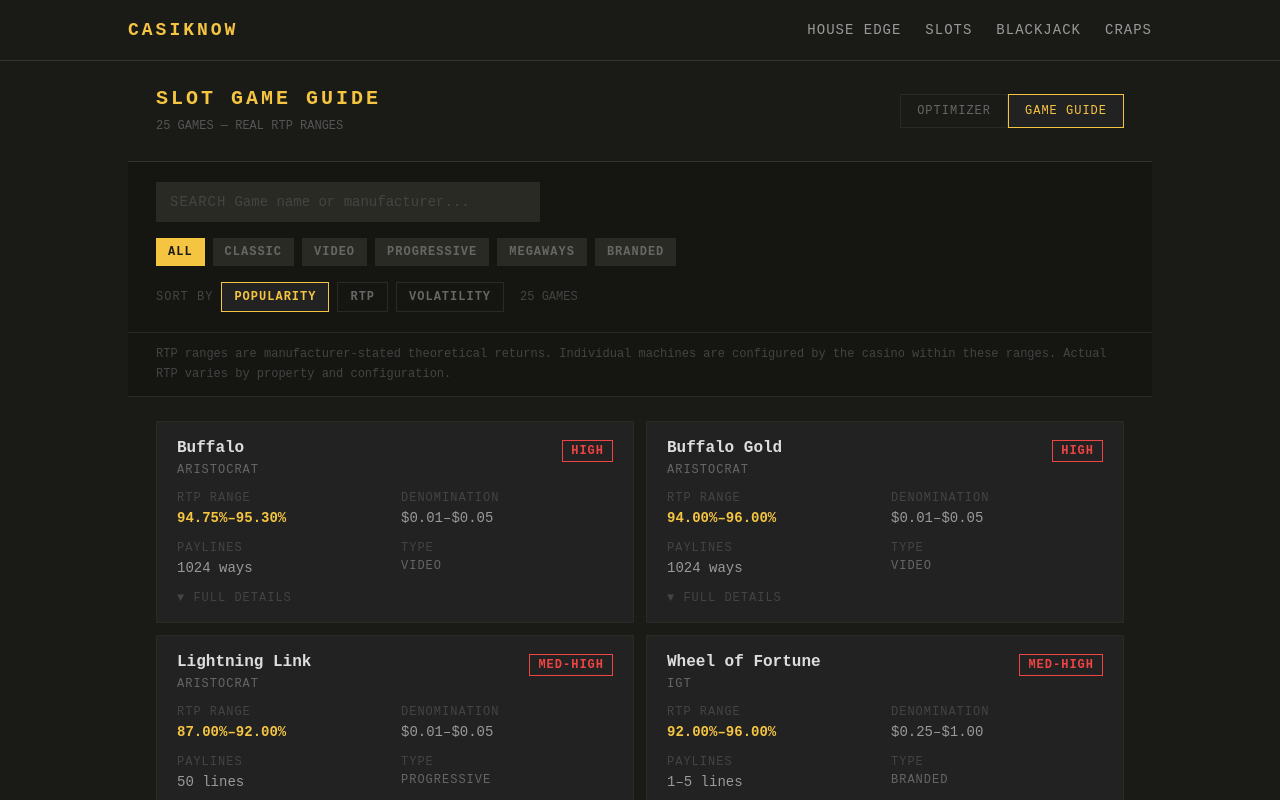
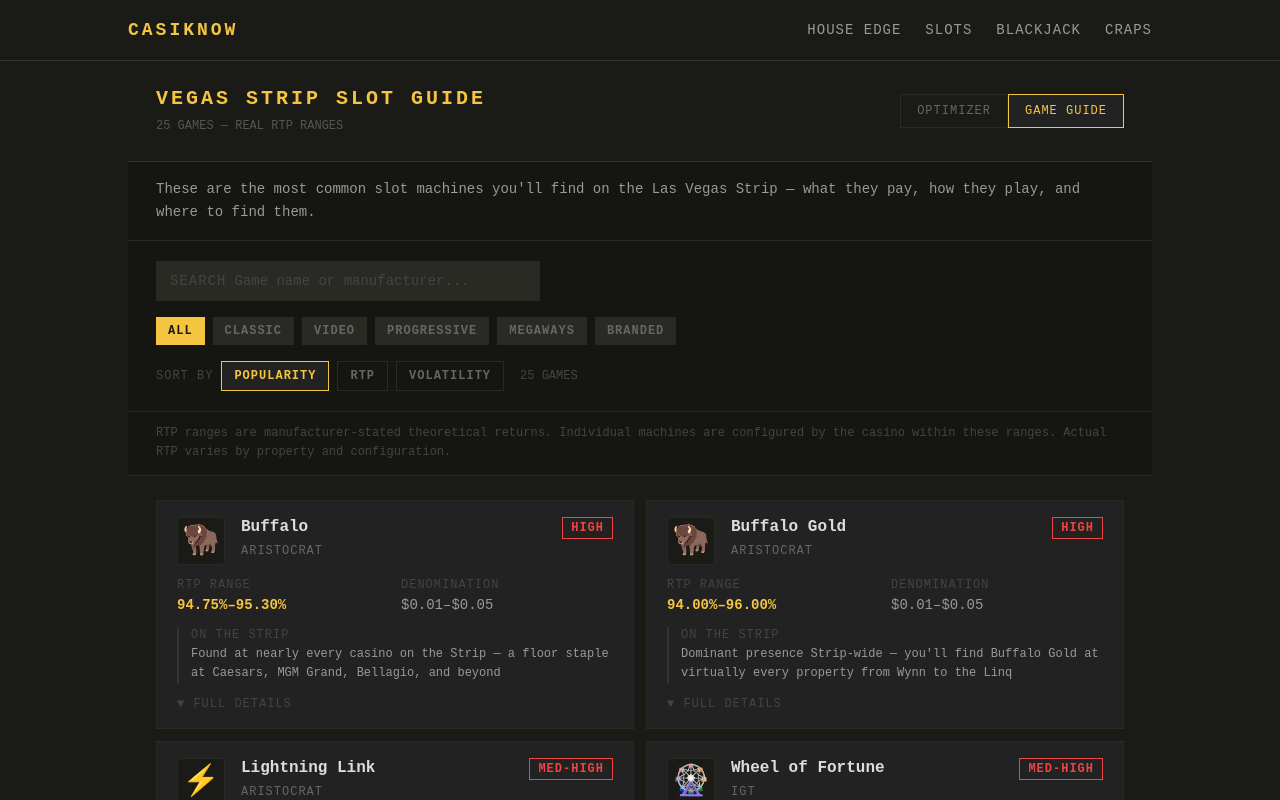
Before and after one commit to bfranklin1993/casiknow, a Next.js app: page /slots/games in a window 1280 px wide. Shown: the top 800 px of the page. Built offline with nearby package versions, Linux system fonts and the light colour scheme.

Commit message:
feat: Vegas Strip slot guide — game icons, strip presence, more prominent navigation

```diff
--- a/src/app/slots/games/page.tsx
+++ b/src/app/slots/games/page.tsx
@@ -70,7 +70,7 @@
         <div className="flex items-center justify-between gap-4 flex-wrap">
           <div>
             <h1 className="text-xl font-bold text-ck-accent tracking-[3px]">
-              SLOT GAME GUIDE
+              VEGAS STRIP SLOT GUIDE
             </h1>
             <span className="text-xs text-ck-text-dim">
               {SLOT_GAMES.length} GAMES — REAL RTP RANGES
@@ -89,6 +89,13 @@
             </div>
           </div>
         </div>
+      </div>
+
+      {/* Strip intro note */}
+      <div className="border-b border-ck-border-subtle px-7 py-4 bg-ck-bg-secondary">
+        <p className="text-sm text-ck-text-secondary leading-relaxed">
+          These are the most common slot machines you&apos;ll find on the Las Vegas Strip — what they pay, how they play, and where to find them.
+        </p>
       </div>
 
       {/* Search + Filters */}
--- a/src/app/slots/page.tsx
+++ b/src/app/slots/page.tsx
@@ -6,6 +6,7 @@
   DENOMINATION_DATA,
   DEFAULT_SPINS_PER_HOUR,
 } from "@/data/slot-math";
+import { SLOT_GAMES } from "@/data/slot-games";
 import {
   type SlotGoal,
   recommendDenomination,
@@ -33,6 +34,27 @@
 
   return (
     <div className="bg-ck-bg -mx-6 -mt-8">
+      {/* Vegas Strip Game Guide Banner */}
+      <div className="border-b border-ck-border bg-ck-bg-secondary px-7 py-7">
+        <div className="flex items-center justify-between gap-6 flex-wrap">
+          <div>
+            <div className="text-xs text-ck-text-faint tracking-[2px] mb-1">FEATURED</div>
+            <h2 className="text-2xl font-bold text-ck-text-primary tracking-[3px] mb-1">
+              VEGAS STRIP SLOT GUIDE
+            </h2>
+            <p className="text-sm text-ck-text-secondary max-w-sm">
+              Know what you&apos;re playing before you sit down — every major machine on the Strip, with real RTP ranges and where to find them.
+            </p>
+          </div>
+          <Link
+            href="/slots/games"
+            className="flex-shrink-0 px-6 py-3 bg-ck-accent text-ck-bg text-sm font-bold tracking-[2px] hover:bg-ck-text-primary transition-colors"
+          >
+            BROWSE {SLOT_GAMES.length} GAMES →
+          </Link>
+        </div>
+      </div>
+
       {/* Header */}
       <div className="border-b border-ck-border px-7 py-6">
         <div className="flex items-center justify-between gap-4 flex-wrap">
--- a/src/components/slots/GameCard.tsx
+++ b/src/components/slots/GameCard.tsx
@@ -19,37 +19,43 @@
   const volLabel = VOLATILITY_LABELS[game.volatility];
   const volColor = VOLATILITY_COLORS[game.volatility];
 
-  const categoryLabel = game.category.toUpperCase();
-
   return (
     <div
-      className={`border bg-ck-bg-tertiary transition-colors cursor-pointer ${
-        expanded ? "border-ck-accent" : "border-ck-border-subtle hover:border-ck-border"
+      className={`border bg-ck-bg-tertiary transition-all cursor-pointer group ${
+        expanded
+          ? "border-ck-accent"
+          : "border-ck-border-subtle hover:border-ck-border hover:bg-ck-bg"
       }`}
       onClick={() => setExpanded((v) => !v)}
     >
       {/* Card Header */}
       <div className="px-5 py-4">
-        <div className="flex items-start justify-between gap-3 mb-3">
+        <div className="flex items-start gap-4 mb-3">
+          {/* Icon */}
+          <div className="flex-shrink-0 w-12 h-12 flex items-center justify-center bg-ck-bg border border-ck-border-subtle text-3xl leading-none rounded-sm">
+            {game.icon}
+          </div>
+
+          {/* Name + manufacturer + volatility */}
           <div className="flex-1 min-w-0">
-            <div className="text-base font-bold text-ck-text-primary leading-tight mb-1 truncate">
-              {game.name}
+            <div className="flex items-start justify-between gap-2 mb-1">
+              <div className="text-base font-bold text-ck-text-primary leading-tight">
+                {game.name}
+              </div>
+              <div
+                className={`flex-shrink-0 border px-2 py-0.5 text-xs font-bold tracking-[1px] ${volColor}`}
+              >
+                {volLabel}
+              </div>
             </div>
             <div className="text-xs text-ck-text-muted tracking-[1px]">
               {game.manufacturer.toUpperCase()}
             </div>
           </div>
-          <div className="flex-shrink-0 text-right">
-            <div
-              className={`inline-block border px-2 py-0.5 text-xs font-bold tracking-[1px] ${volColor}`}
-            >
-              {volLabel}
-            </div>
-          </div>
         </div>
 
         {/* Key Stats Row */}
-        <div className="grid grid-cols-2 gap-3">
+        <div className="grid grid-cols-2 gap-3 mb-3">
           <div>
             <div className="text-xs text-ck-text-faint tracking-[1px] mb-0.5">
               RTP RANGE
@@ -64,25 +70,21 @@
             </div>
             <div className="text-sm text-ck-text-secondary">{game.typicalDenomination}</div>
           </div>
-          <div>
-            <div className="text-xs text-ck-text-faint tracking-[1px] mb-0.5">
-              PAYLINES
-            </div>
-            <div className="text-sm text-ck-text-secondary">{game.paylines}</div>
+        </div>
+
+        {/* Strip Presence */}
+        <div className="border-l-2 border-ck-border pl-3 mb-3">
+          <div className="text-xs text-ck-text-faint tracking-[1px] mb-0.5">
+            ON THE STRIP
           </div>
-          <div>
-            <div className="text-xs text-ck-text-faint tracking-[1px] mb-0.5">
-              TYPE
-            </div>
-            <div className="text-xs text-ck-text-muted tracking-[1px]">
-              {categoryLabel}
-            </div>
+          <div className="text-xs text-ck-text-secondary leading-relaxed">
+            {game.stripPresence}
           </div>
         </div>
 
         {/* Expand indicator */}
-        <div className="mt-3 flex items-center gap-1">
-          <div className="text-xs text-ck-text-faint tracking-[1px]">
+        <div className="flex items-center gap-1">
+          <div className="text-xs text-ck-text-faint tracking-[1px] group-hover:text-ck-text-muted transition-colors">
             {expanded ? "▲ LESS" : "▼ FULL DETAILS"}
           </div>
         </div>
@@ -129,6 +131,12 @@
           <div className="grid grid-cols-2 gap-3 pt-1">
             <div>
               <div className="text-xs text-ck-text-faint tracking-[1px] mb-0.5">
+                PAYLINES
+              </div>
+              <div className="text-xs text-ck-text-secondary">{game.paylines}</div>
+            </div>
+            <div>
+              <div className="text-xs text-ck-text-faint tracking-[1px] mb-0.5">
                 MAX BET
               </div>
               <div className="text-xs text-ck-text-secondary">{game.maxBet}</div>
@@ -139,6 +147,14 @@
               </div>
               <div className="text-xs text-ck-text-muted">{game.rtpSource}</div>
             </div>
+            <div>
+              <div className="text-xs text-ck-text-faint tracking-[1px] mb-0.5">
+                TYPE
+              </div>
+              <div className="text-xs text-ck-text-muted tracking-[1px]">
+                {game.category.toUpperCase()}
+              </div>
+            </div>
           </div>
         </div>
       )}
--- a/src/data/slot-games.ts
+++ b/src/data/slot-games.ts
@@ -13,6 +13,8 @@
   category: "classic" | "video" | "progressive" | "megaways" | "branded";
   popularity: number;
   rtpSource: string;
+  icon: string;
+  stripPresence: string;
 }
 
 // RTP ranges are manufacturer-stated theoretical ranges from PAR sheets and UK regulatory disclosures.
@@ -35,6 +37,8 @@
     category: "video",
     popularity: 10,
     rtpSource: "Manufacturer theoretical range",
+    icon: "🦬",
+    stripPresence: "Found at nearly every casino on the Strip — a floor staple at Caesars, MGM Grand, Bellagio, and beyond",
   },
   {
     id: "buffalo-gold",
@@ -52,6 +56,8 @@
     category: "video",
     popularity: 10,
     rtpSource: "Manufacturer theoretical range",
+    icon: "🦬",
+    stripPresence: "Dominant presence Strip-wide — you'll find Buffalo Gold at virtually every property from Wynn to the Linq",
   },
   {
     id: "lightning-link",
@@ -69,6 +75,8 @@
     category: "progressive",
     popularity: 9,
     rtpSource: "Manufacturer theoretical range",
+    icon: "⚡",
+    stripPresence: "Major presence at Bellagio, Aria, MGM Grand, and Caesars Palace — look for the linked bank of machines",
   },
   {
     id: "dragon-link",
@@ -86,6 +94,8 @@
     category: "progressive",
     popularity: 8,
     rtpSource: "Manufacturer theoretical range",
+    icon: "🐉",
+    stripPresence: "Strong presence at Wynn, Encore, and Palazzo — often banked alongside Lightning Link",
   },
   {
     id: "5-dragons",
@@ -103,6 +113,8 @@
     category: "video",
     popularity: 6,
     rtpSource: "Manufacturer theoretical range",
+    icon: "🐲",
+    stripPresence: "Common in mid-tier Strip properties; less frequent at top-tier resorts but reliably found at The Strat and Excalibur",
   },
   {
     id: "wheres-the-gold",
@@ -120,6 +132,8 @@
     category: "video",
     popularity: 5,
     rtpSource: "Manufacturer theoretical range",
+    icon: "⛏️",
+    stripPresence: "Less common on the Strip — more frequently found at off-Strip locals casinos like Boulder Station and Green Valley Ranch",
   },
   {
     id: "more-chilli",
@@ -137,6 +151,8 @@
     category: "video",
     popularity: 7,
     rtpSource: "Manufacturer theoretical range",
+    icon: "🌶️",
+    stripPresence: "Regular presence at mid-Strip properties; frequently seen at Paris, Bally's, and Flamingo",
   },
 
   // ---- IGT ----
@@ -156,6 +172,8 @@
     category: "classic",
     popularity: 7,
     rtpSource: "Manufacturer theoretical range",
+    icon: "💎",
+    stripPresence: "High-limit rooms and classic sections at most Strip properties — Caesars Palace and MGM Grand have dedicated classic slots areas",
   },
   {
     id: "triple-diamond",
@@ -173,6 +191,8 @@
     category: "classic",
     popularity: 7,
     rtpSource: "Manufacturer theoretical range",
+    icon: "💎💎",
+    stripPresence: "Found alongside Double Diamond in classic sections — look for dedicated banks near the entrance at Harrah's and Horseshoe",
   },
   {
     id: "wheel-of-fortune",
@@ -190,6 +210,8 @@
     category: "branded",
     popularity: 9,
     rtpSource: "Manufacturer theoretical range",
+    icon: "🎡",
+    stripPresence: "Iconic presence Strip-wide — the oversized Wheel of Fortune units are a landmark at Caesars Palace and Harrah's",
   },
   {
     id: "cleopatra",
@@ -207,6 +229,8 @@
     category: "video",
     popularity: 8,
     rtpSource: "Manufacturer theoretical range",
+    icon: "👑",
+    stripPresence: "A floor staple at Luxor (fitting the theme) and widely available at Excalibur, MGM Grand, and Mandalay Bay",
   },
   {
     id: "texas-tea",
@@ -224,6 +248,8 @@
     category: "video",
     popularity: 6,
     rtpSource: "Manufacturer theoretical range",
+    icon: "🤠",
+    stripPresence: "Less common on the Strip today — better odds of finding it at off-Strip casinos and locals spots",
   },
   {
     id: "lobstermania",
@@ -241,6 +267,8 @@
     category: "video",
     popularity: 6,
     rtpSource: "Manufacturer theoretical range",
+    icon: "🦞",
+    stripPresence: "Available Strip-wide in penny sections — especially common at Treasure Island and The Linq",
   },
   {
     id: "megabucks",
@@ -258,6 +286,8 @@
     category: "progressive",
     popularity: 7,
     rtpSource: "Manufacturer theoretical range",
+    icon: "💰",
+    stripPresence: "Progressive linked across Nevada — look for the large standalone units near the cage at Bellagio, MGM Grand, and Caesars Palace",
   },
 
   // ---- LIGHT & WONDER (SG) ----
@@ -277,6 +307,8 @@
     category: "progressive",
     popularity: 9,
     rtpSource: "Manufacturer theoretical range",
+    icon: "🏮",
+    stripPresence: "Prominent at Wynn, Encore, and Venetian — often banked with Dancing Drums in Asian-themed sections",
   },
   {
     id: "dancing-drums",
@@ -294,6 +326,8 @@
     category: "progressive",
     popularity: 8,
     rtpSource: "Manufacturer theoretical range",
+    icon: "🥁",
+    stripPresence: "Widely available Strip-wide — a fixture at Aria, Bellagio, and Cosmopolitan alongside 88 Fortunes banks",
   },
   {
     id: "fu-dai-lian-lian",
@@ -311,6 +345,8 @@
     category: "video",
     popularity: 7,
     rtpSource: "Manufacturer theoretical range",
+    icon: "🧧",
+    stripPresence: "Strong showing at Wynn and Venetian — the Panda variant is most common; look for the distinctive red cabinet",
   },
   {
     id: "quick-hit",
@@ -328,6 +364,8 @@
     category: "video",
     popularity: 8,
     rtpSource: "Manufacturer theoretical range",
+    icon: "🎯",
+    stripPresence: "Common across the Strip in penny sections — you'll find Quick Hit Platinum at most MGM and Caesars properties",
   },
   {
     id: "monopoly",
@@ -345,6 +383,8 @@
     category: "branded",
     popularity: 7,
     rtpSource: "Manufacturer theoretical range",
+    icon: "🎩",
+    stripPresence: "Available at most Strip properties — newer variants like Monopoly Mega Movers are replacing older cabinets at Caesars and Horseshoe",
   },
 
   // ---- KONAMI ----
@@ -364,6 +404,8 @@
     category: "video",
     popularity: 7,
     rtpSource: "Manufacturer theoretical range",
+    icon: "🏯",
+    stripPresence: "Reliable presence at Palazzo, Venetian, and Park MGM — often found near other Konami titles in dedicated banks",
   },
   {
     id: "chili-chili-fire",
@@ -381,6 +423,8 @@
     category: "video",
     popularity: 6,
     rtpSource: "Manufacturer theoretical range",
+    icon: "🔥",
+    stripPresence: "Growing presence at Cosmo, Aria, and Park MGM — newer Konami title replacing some older cabinet slots",
   },
   {
     id: "lotus-land",
@@ -398,6 +442,8 @@
     category: "video",
     popularity: 5,
     rtpSource: "Manufacturer theoretical range",
+    icon: "🪷",
+    stripPresence: "Less common on the Strip — more of a regional casino find; occasionally spotted at Paris and Bally's",
   },
 
   // ---- EVERI / OTHER ----
@@ -417,6 +463,8 @@
     category: "classic",
     popularity: 7,
     rtpSource: "Manufacturer theoretical range",
+    icon: "7️⃣",
+    stripPresence: "A floor staple Strip-wide — dollar and five-dollar Blazing 7s banks are fixtures at Flamingo, Harrah's, and Horseshoe",
   },
   {
     id: "lock-it-link",
@@ -434,6 +482,8 @@
     category: "progressive",
     popularity: 7,
     rtpSource: "Manufacturer theoretical range",
+    icon: "🔒",
+    stripPresence: "Solid Strip presence — found at Cosmopolitan, Park MGM, and New York-New York in linked progressive banks",
   },
   {
     id: "cash-machine",
@@ -451,6 +501,8 @@
     category: "progressive",
     popularity: 6,
     rtpSource: "Manufacturer theoretical range",
+    icon: "💵",
+    stripPresence: "More common at off-Strip locals casinos — occasionally found at Tropicana and Luxor on the Strip",
   },
 ];
 
```
